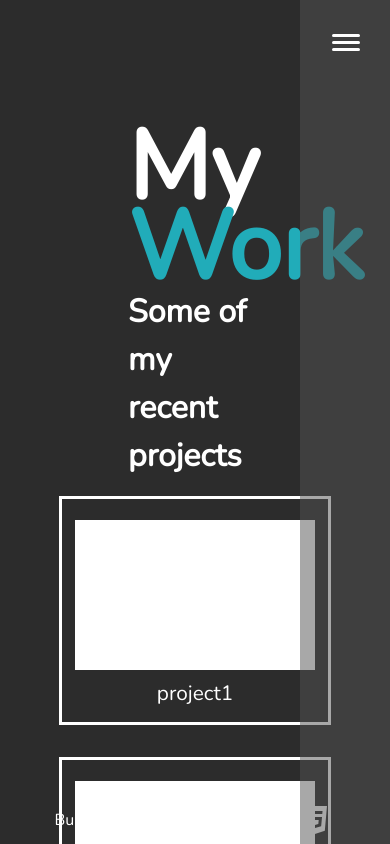
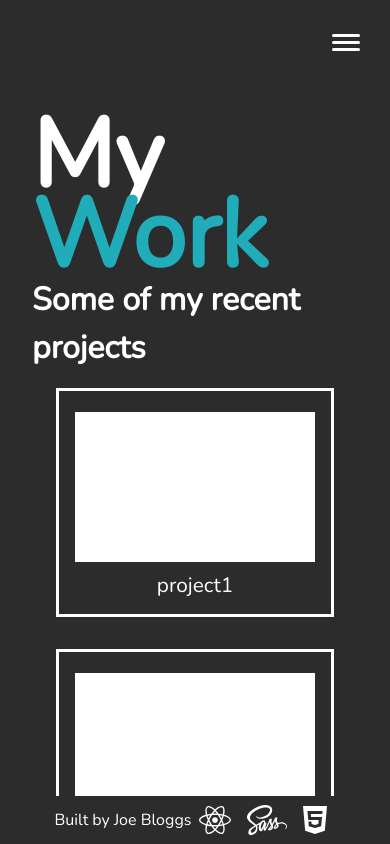
Before and after one commit to tcje91/react-portfolio, a React (Create React App) app: page /work in a window 390 px wide. Shown: the top 844 px of the page. Built offline with nearby package versions, Linux system fonts and the light colour scheme; the HTML template or start-up script is replaced by a standard one.

Commit message:
make menu responsive

```diff
--- a/src/index.css
+++ b/src/index.css
@@ -211,13 +211,26 @@ h1, h2, h3 {
       margin: 0.5rem auto; }
 
 .footer {
-  position: absolute;
+  position: fixed;
   display: flex;
   justify-content: center;
   align-items: center;
   bottom: 0;
   left: 0;
   width: 100%;
-  text-align: center; }
+  text-align: center;
+  background: #2c2c2c; }
   .footer .icon {
     margin: 0.5rem; }
+
+@media screen and (max-width: 500px) {
+  .content-container {
+    padding: 2rem;
+    margin-top: 10vh; }
+  .menu {
+    width: 0px;
+    background: rgba(82, 82, 82, 0.9); }
+    .menu .menu-btn {
+      position: fixed; }
+  .home {
+    margin-top: 10vh; } }
--- a/src/scss/_config.scss
+++ b/src/scss/_config.scss
@@ -9,3 +9,9 @@ $caps-font: 'Oswald', sans-serif;
 @mixin easeInOut {
   transition: ease-in-out 300ms;
 }
+
+@mixin mediaSml {
+  @media screen and (max-width: 500px) {
+    @content;
+  }
+}
--- /dev/null
+++ b/src/scss/_responsive.scss
@@ -0,0 +1,19 @@
+@include mediaSml {
+  .content-container {
+      padding: 2rem;
+      margin-top: 10vh;
+  }
+
+  .menu {
+    width: 0px;
+    background: rgba(lighten($background-colour, 15), 0.9);
+
+    .menu-btn {
+      position: fixed;
+    }
+  }
+
+  .home {
+    margin-top: 10vh;
+  }
+}
--- a/src/scss/index.scss
+++ b/src/scss/index.scss
@@ -91,7 +91,7 @@ h1, h2, h3 {
 }
 
 .footer {
-  position: absolute;
+  position: fixed;
   display: flex;
   justify-content: center;
   align-items: center;
@@ -99,8 +99,11 @@ h1, h2, h3 {
   left: 0;
   width: 100%;
   text-align: center;
+  background: $background-colour;
 
   .icon {
     margin: 0.5rem;
   }
 }
+
+@import 'responsive';
```
